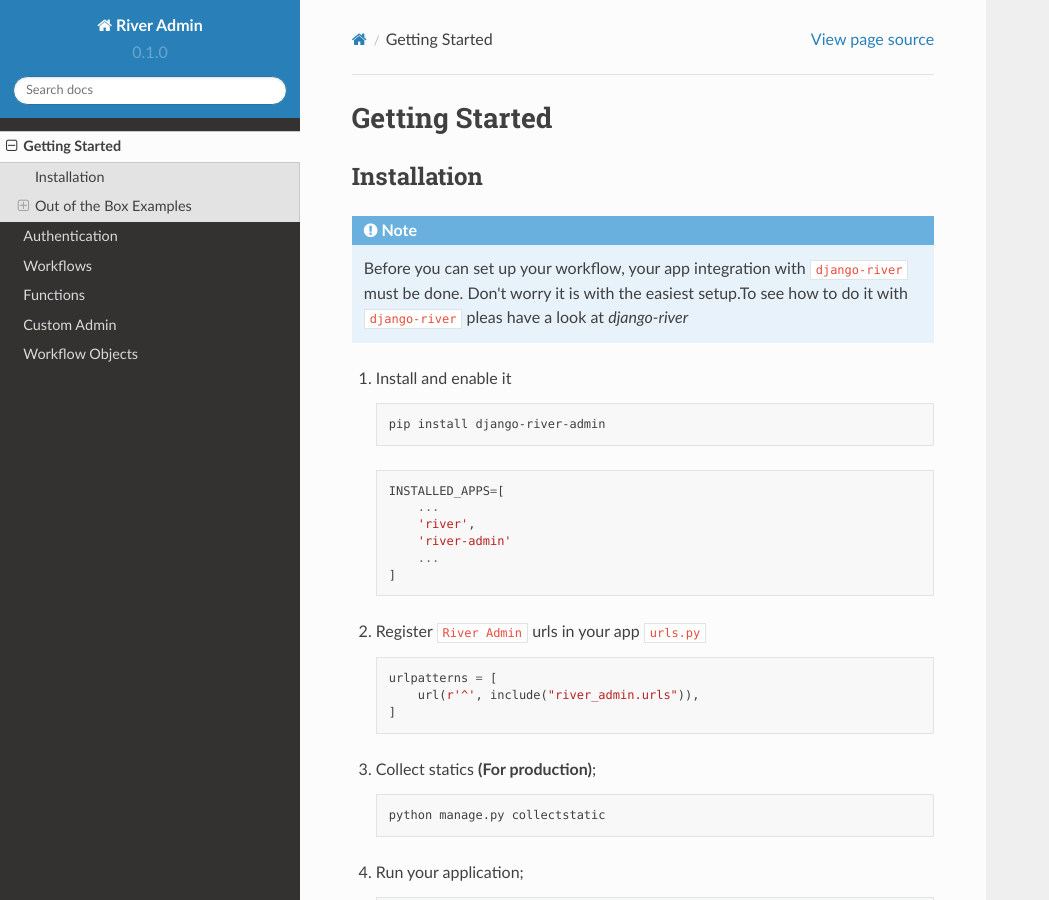
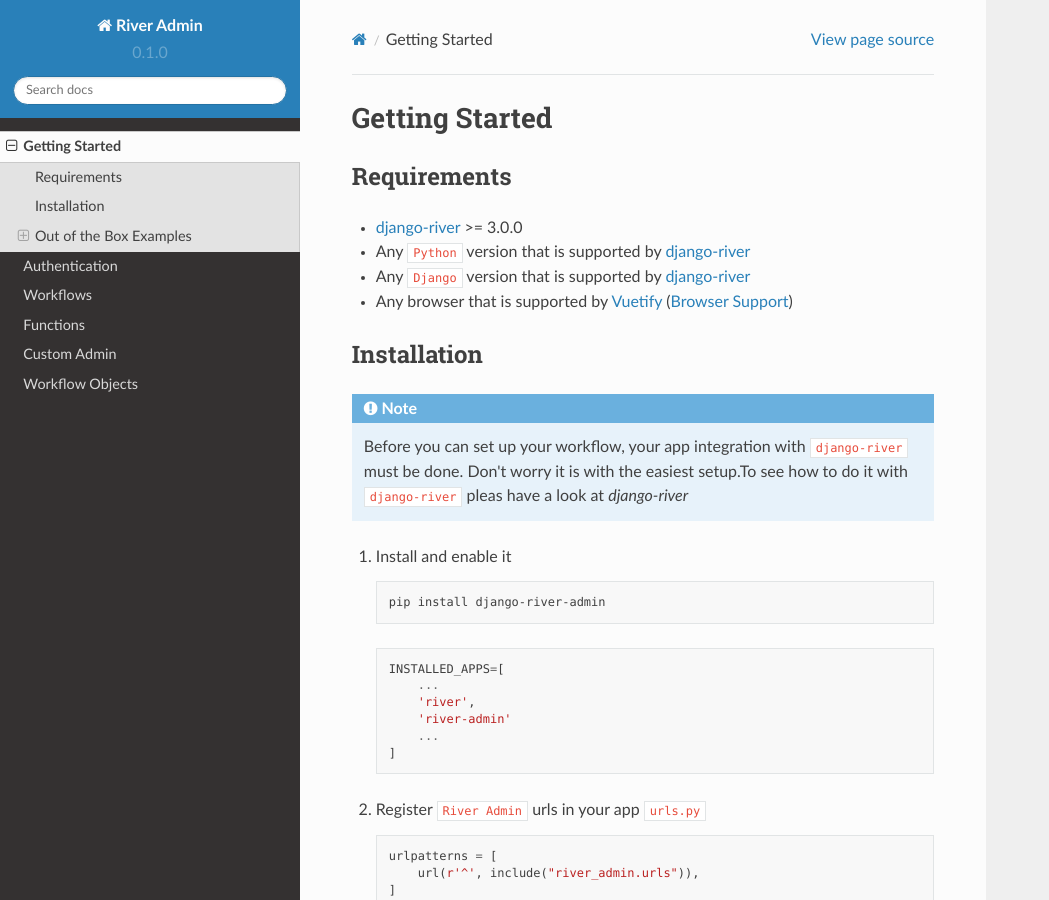
Before and after one commit to javrasya/river-admin, a Sphinx documentation site: the page built from docs/getting_started.rst, in a window 1280 px wide and 900 px high. Shown: the whole window, without its empty margins (0-1049 px from the left). Built offline with Sphinx 7.4.7 and the Read the Docs theme 2.0.0, drawn with Linux system fonts in a browser that asks for light colours.

Commit message:
Include requirements in the documentation

```diff
--- a/docs/getting_started.rst
+++ b/docs/getting_started.rst
@@ -7,6 +7,18 @@
 Getting Started
 ===============
 
+Requirements
+------------
+
+* `django-river`_ >= 3.0.0
+* Any ``Python`` version that is supported by `django-river`_
+* Any ``Django`` version that is supported by `django-river`_
+* Any browser that is supported by `Vuetify`_ (`Browser Support`_)
+
+.. _`Browser Support`: https://vuetifyjs.com/en/getting-started/browser-support#browser-support
+.. _`Vuetify`: https://vuetifyjs.com/en/
+.. _`django-river`: https://github.com/javrasya/django-river
+
 Installation
 ------------
 .. note::
```
Also changed, not shown: other parts of docs/getting_started.rst (+0 -2 lines).
